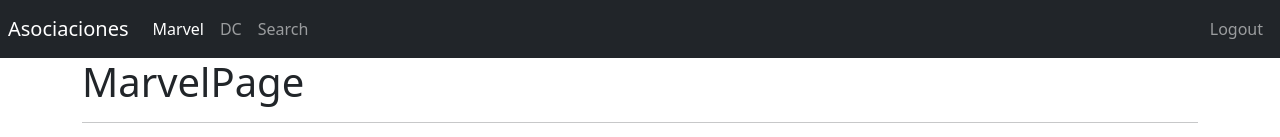
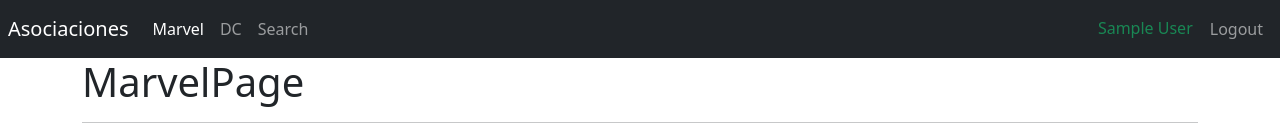
Before and after one commit to Matibias/hero-app, a React (Vite) app: page /marvel in a window 1280 px wide. Shown: the top 137 px of the page. Built offline with nearby package versions, Linux system fonts and the light colour scheme; sample sign-in values are in the browser's storage.

Commit message:
feat: add logout

```diff
--- a/src/auth/context/AuthProvider.jsx
+++ b/src/auth/context/AuthProvider.jsx
@@ -1,35 +1,47 @@
+/* eslint-disable react/prop-types */
 import { useReducer } from "react"
 import { AuthContext } from "./AuthContext"
 import { authReducer } from "./authReducer"
 import { types } from "../types/types"
 
-const initialState = {
-    logged: false,
+const init = () => {
+  const user =   JSON.parse(localStorage.getItem('user'));
+
+  return {
+    logged: !!user,
+    user: user,
+  }
+
 }
 
 export const AuthProvider = ({ children }) => {
 
-
-   const [ authState, dispatch] = useReducer( authReducer, initialState );
+  const [ authState, dispatch] = useReducer( authReducer, {}, init );
 
 
   const login = async( name = '') => {
-    const action = {
-      type: types.login,
-      payload: {
-        id: 'ABC',
-        name: name
-      }
-    }
+    const user = { id: 'ABC', name: name }
+    const action = { type: types.login, payload: user }
 
+    localStorage.setItem('user', JSON.stringify(user));
     dispatch(action);
+
+  }
+
+  const logout = async() => {
+    const action = { type: types.logout }
+
+    localStorage.removeItem('user');
+    dispatch(action);
+
   }
 
   return (
 
     <AuthContext.Provider value={{
       ...authState,
-      login: login
+      login: login,
+      logout: logout
     }}>
         { children }
     </AuthContext.Provider>
--- a/src/ui/components/NavBar.jsx
+++ b/src/ui/components/NavBar.jsx
@@ -1,51 +1,50 @@
 /* eslint-disable react/react-in-jsx-scope */
 
-import { useContext } from 'react';
-import { Link, NavLink, useNavigate } from 'react-router-dom';
-import { AuthContext } from '../../auth/context/AuthContext';
-
+import { useContext } from "react";
+import { Link, NavLink, useNavigate } from "react-router-dom";
+import { AuthContext } from "../../auth/context/AuthContext";
 
 export const Navbar = () => {
-
-    const { user } = useContext(AuthContext)
+  const { user, logout } = useContext(AuthContext);
   const navigate = useNavigate();
 
   const onLogout = () => {
-
-        navigate('/login', {
-            replace: true
+    logout();
+    navigate("/login", {
+      replace: true,
     });
-    }
+  };
 
   return (
     <nav className="navbar navbar-expand-sm navbar-dark bg-dark p-2">
-
-            <Link
-                className="navbar-brand"
-                to="/"
-            >
+      <Link className="navbar-brand" to="/">
         Asociaciones
       </Link>
 
       <div className="navbar-collapse">
         <div className="navbar-nav">
-
           <NavLink
-                        className={ ({isActive}) =>  `nav-item nav-link ${isActive ? 'active' : ''}`}
+            className={({ isActive }) =>
+              `nav-item nav-link ${isActive ? "active" : ""}`
+            }
             to="/marvel"
           >
             Marvel
           </NavLink>
 
           <NavLink
-                        className={ ({isActive}) =>  `nav-item nav-link ${isActive ? 'active' : ''}`}
+            className={({ isActive }) =>
+              `nav-item nav-link ${isActive ? "active" : ""}`
+            }
             to="/dc"
           >
             DC
           </NavLink>
 
           <NavLink
-                        className={ ({isActive}) =>  `nav-item nav-link ${isActive ? 'active' : ''}`}
+            className={({ isActive }) =>
+              `nav-item nav-link ${isActive ? "active" : ""}`
+            }
             to="/search"
           >
             Search
@@ -55,17 +54,13 @@
 
       <div className="navbar-collapse collapse w-100 order-3 dual-collapse2 d-flex justify-content-end">
         <ul className="navbar-nav ml-auto">
+          <span className="nav-item nav-link text-success">{user?.name}</span>
 
-                  <span className="nav-item nav-link text-success" >
-                    { user?.name }
-                  </span>
-
-                  <button className='nav-item nav-link btn' onClick={onLogout}>
+          <button className="nav-item nav-link btn" onClick={onLogout}>
             Logout
           </button>
-
         </ul>
       </div>
     </nav>
-    )
-}
+  );
+};
```
Lines whose indentation alone changed are shown as unchanged.
